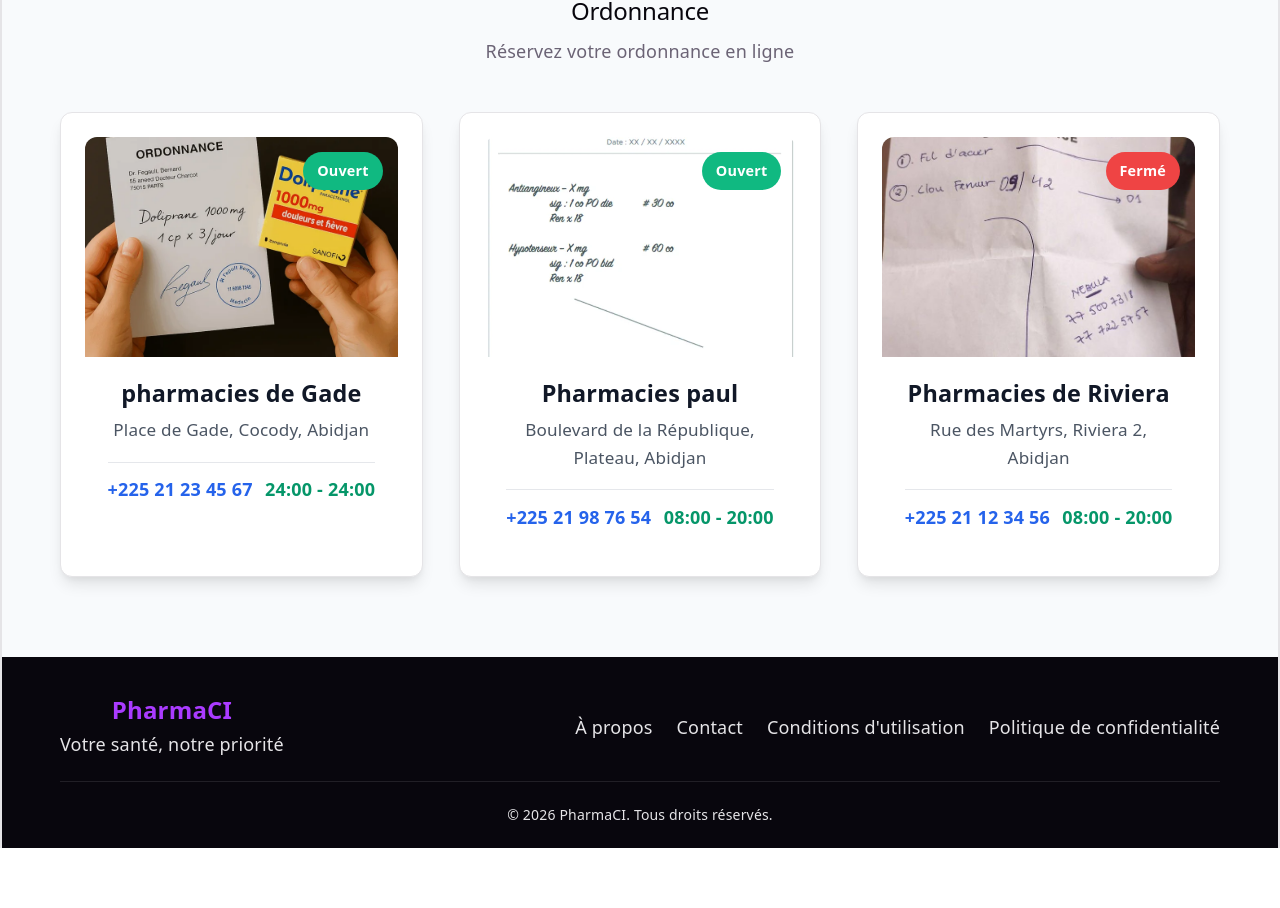
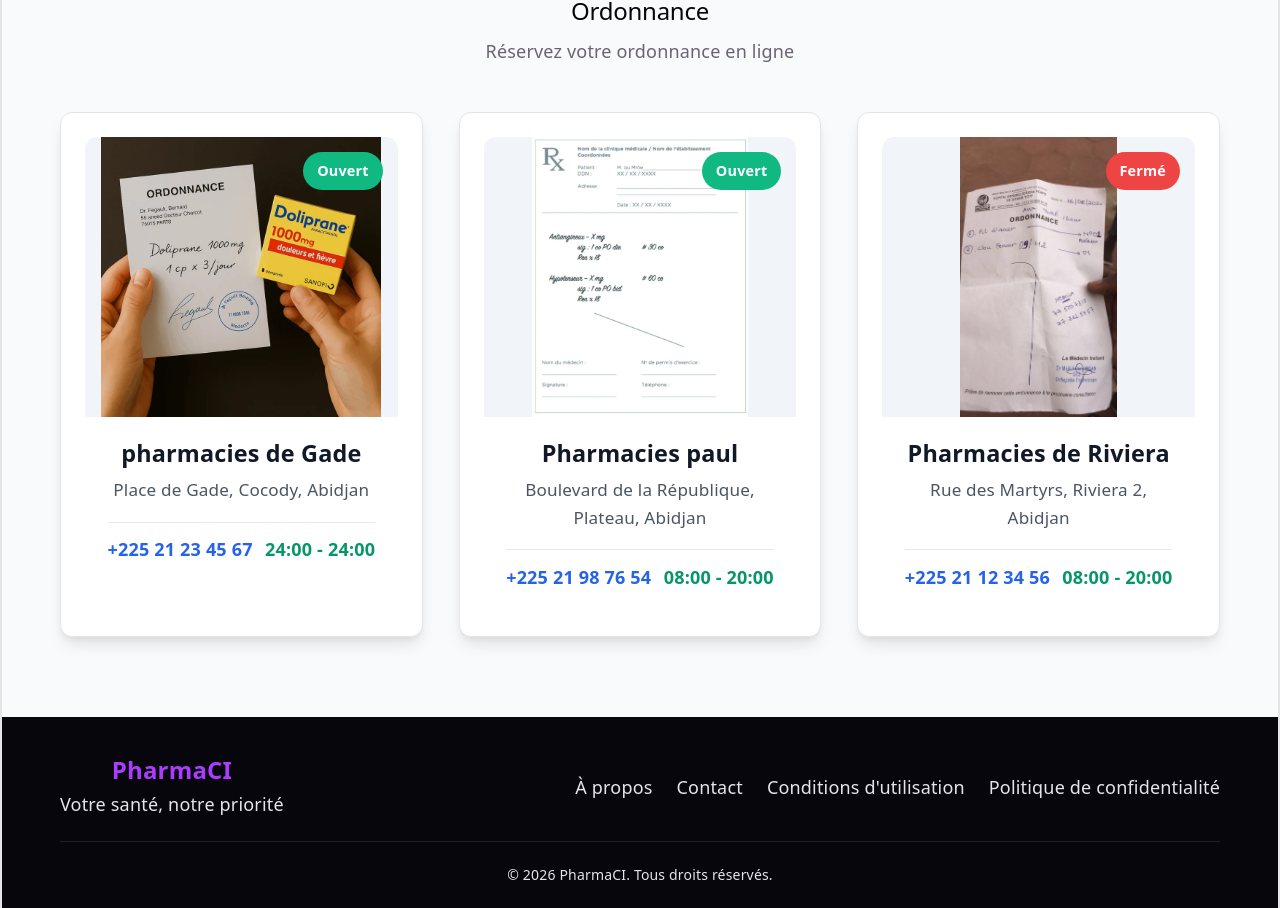
Before and after one commit to kouadio5486/PHARMACIE-, a Vue app in the folder frontend/: page / in a window 1280 px wide. Shown: the part 3296-4204 px from the top of the page. Before the commit the page ends 4144 px from the top, so only its background shows below. Built offline with nearby package versions, Linux system fonts and the light colour scheme.

Commit message:
page d'accueil ordon propre

```diff
--- a/frontend/src/Views/HomeView.vue
+++ b/frontend/src/Views/HomeView.vue
@@ -723,7 +723,8 @@
 
 .ordonnance-image {
   position: relative;
-  height: 220px;
+  height: 280px;
+  background: #f1f5f9;
   border-radius: 12px 12px 0 0;
   overflow: hidden;
 }
@@ -731,7 +732,8 @@
 .ordonnance-image img {
   width: 100%;
   height: 100%;
-  object-fit: cover;
+  object-fit: contain;
+  object-position: center;
 }
 
 .ordonnance-status {
```
